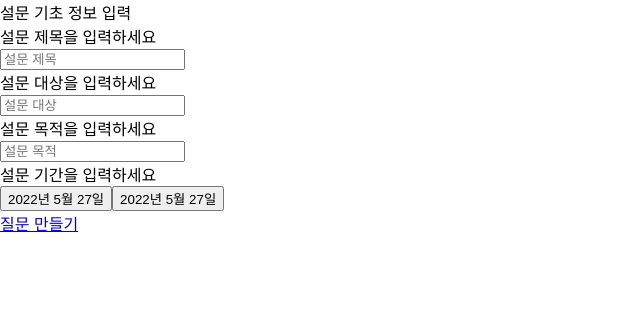
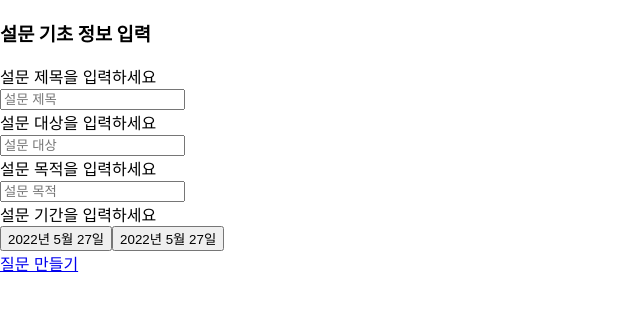
Before and after one commit to SeolyeongBae/surbey, a React (Create React App) app: page /edit/info in a window 1280 px wide. Shown: the top 310 px of the page, without its empty margins (0-640 px from the left). Built offline with nearby package versions, Linux system fonts and the light colour scheme.

Commit message:
Fix: structure of edit question info

```diff
--- /dev/null
+++ b/src/components/editSurbeyInfo.js
@@ -0,0 +1,28 @@
+import React, { useState } from "react";
+
+function EditSurbeyInfo({ subject, value, setResult }) {
+  const onChange = (event) => {
+    const {
+      target: { value },
+    } = event;
+    setResult(value);
+    console.log(subject, value);
+  };
+
+  return (
+    <>
+      <div> 설문 {subject}을 입력하세요</div>
+      <form>
+        <input
+          type="answer"
+          value={value}
+          required
+          onChange={onChange}
+          placeholder={"설문 " + subject}
+        />
+      </form>
+    </>
+  );
+}
+
+export default EditSurbeyInfo;
--- a/src/pages/MakeSurbeyInfoPage.js
+++ b/src/pages/MakeSurbeyInfoPage.js
@@ -2,9 +2,15 @@ import React, { useState } from "react";
 import { Link } from "react-router-dom";
 import DatePicker from "react-datepicker";
 import "react-datepicker/dist/react-datepicker.css";
+import EditSurbeyInfo from "../components/editSurbeyInfo";
 
 function MakeSurbeyInfopPage() {
   const [startDate, setStartDate] = useState(new Date());
+  const [endDate, setEndDate] = useState(new Date());
+
+  const [title, setTitle] = useState("");
+  const [responser, setResponser] = useState("");
+  const [object, setObject] = useState("");
 
   const ExampleCustomInput = React.forwardRef(({ value, onClick }, ref) => (
     <button className="dateInput" onClick={onClick} ref={ref}>
@@ -14,24 +20,18 @@ function MakeSurbeyInfopPage() {
 
   return (
     <>
-      <div>설문 기초 정보 입력</div>
+      <h3>설문 기초 정보 입력</h3>
 
-      <div> 설문 제목을 입력하세요</div>
-      <form>
-        <input type="answer" placeholder="설문 제목" />
-      </form>
-
-      <div> 설문 대상을 입력하세요</div>
-      <form>
-        <input type="answer" placeholder="설문 대상" />
-      </form>
-
-      <div> 설문 목적을 입력하세요</div>
-      <form>
-        <input type="answer" placeholder="설문 목적" />
-      </form>
+      <EditSurbeyInfo subject={"제목"} value={title} setResult={setTitle} />
+      <EditSurbeyInfo
+        subject={"대상"}
+        value={responser}
+        setResult={setResponser}
+      />
+      <EditSurbeyInfo subject={"목적"} value={object} setResult={setObject} />
 
       <div> 설문 기간을 입력하세요</div>
+
       <DatePicker
         selected={startDate}
         selectsStart
@@ -42,10 +42,10 @@ function MakeSurbeyInfopPage() {
       />
 
       <DatePicker
-        selected={startDate}
+        selected={endDate}
         selectsStart
-        value={startDate}
-        onChange={(date) => setStartDate(date)}
+        value={endDate}
+        onChange={(date) => setEndDate(date)}
         dateFormat="yyyy년 M월 d일"
         customInput={<ExampleCustomInput />}
       />
```
